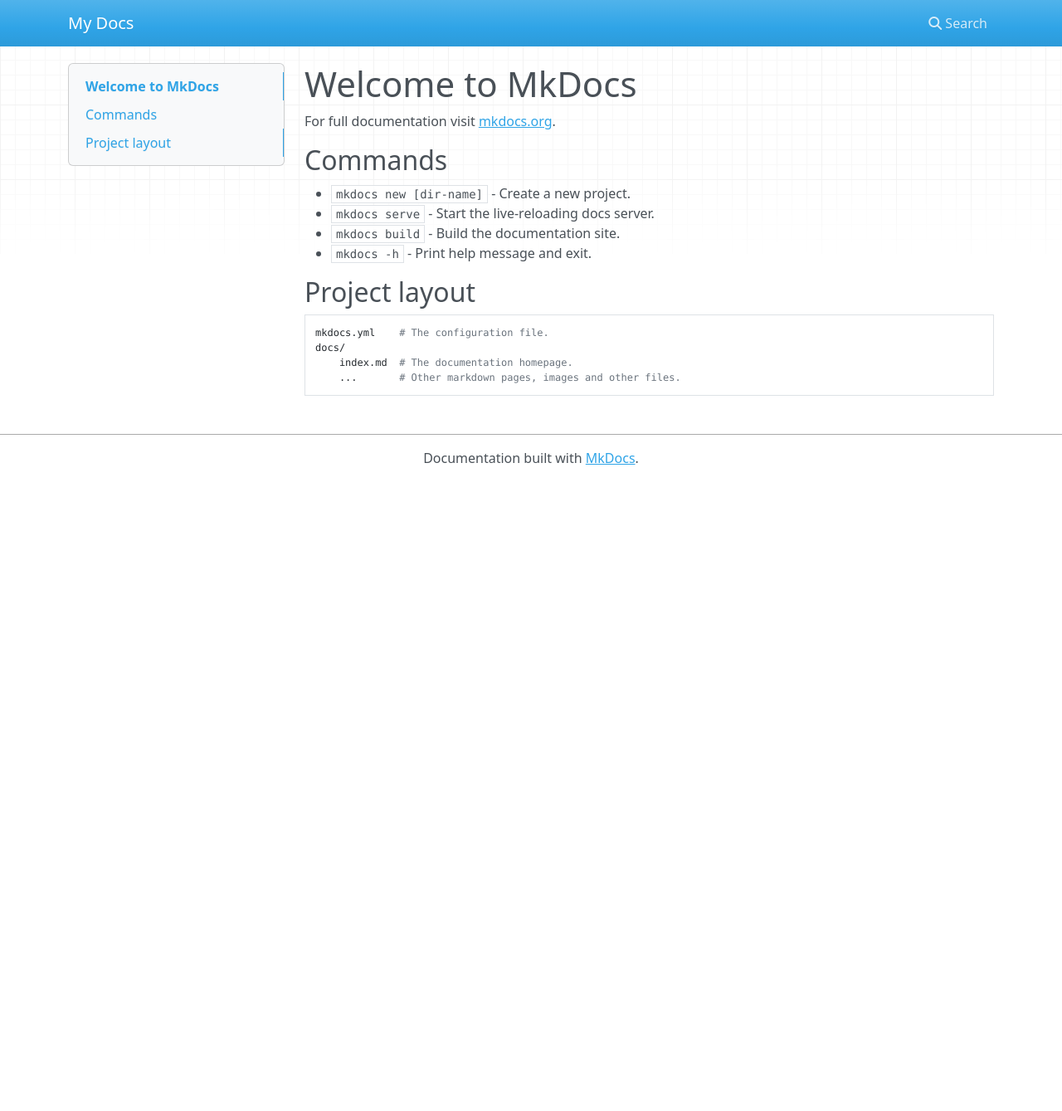
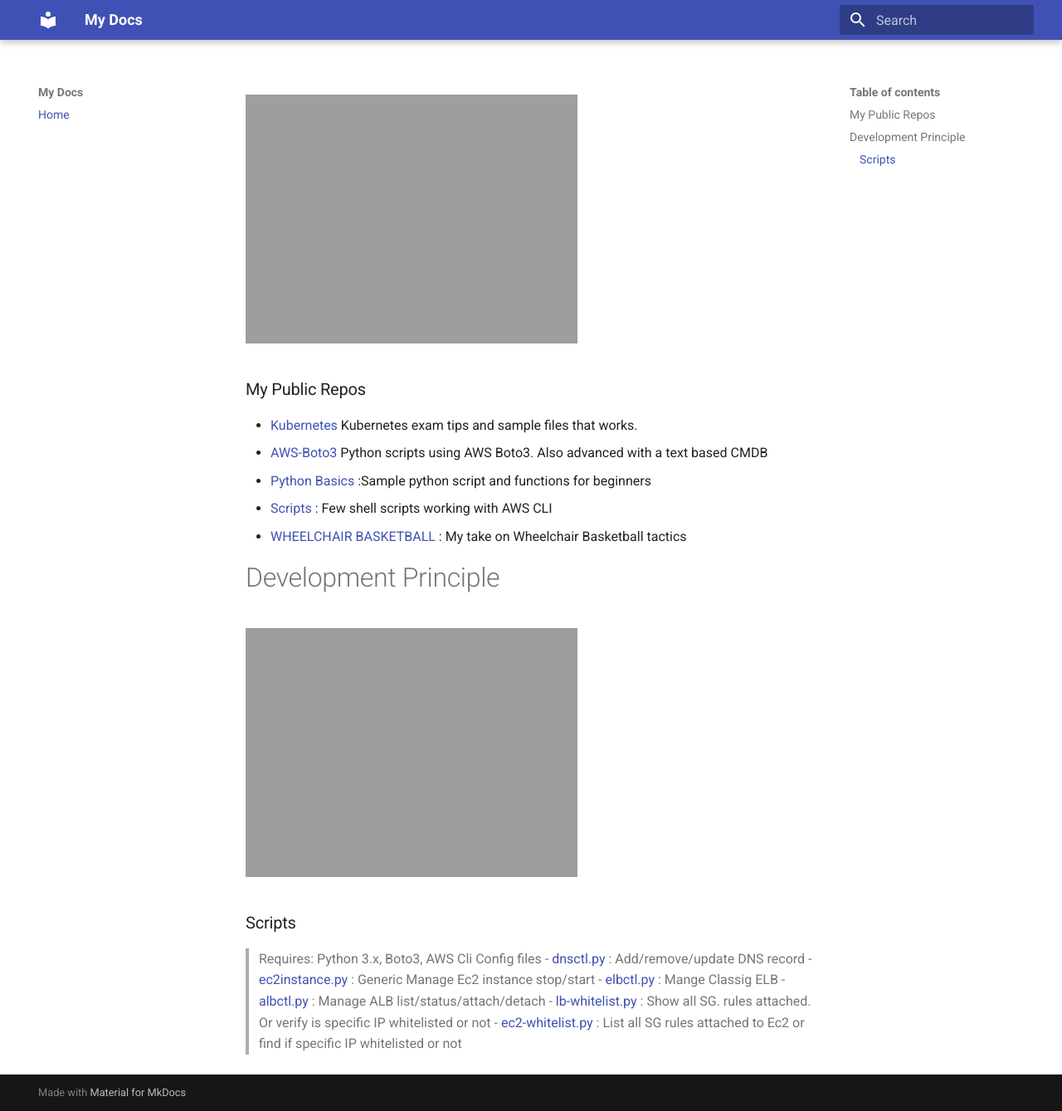
Before and after one commit to vettom/vettom.github.io, an MkDocs documentation site: the page built from docs/index.md, in a window 1280 px wide and 1339 px high. Shown: the whole window at 83% size. Built offline with MkDocs 1.6.1 and Material for MkDocs 9.7.7, drawn with Linux system fonts in a browser that asks for light colours; nearby versions of some CDN libraries.

Commit message:
Update by DV on Wed 14 Feb 2024 13:14:47 GMT

```diff
--- a/docs/index.md
+++ b/docs/index.md
@@ -1,17 +1,24 @@
-# Welcome to MkDocs
+![Denny Vettom Logo](https://vettom.github.io/images/dv-tec-logo-round2cm.png "Denny Vettom  Tech Logo")
 
-For full documentation visit [mkdocs.org](https://www.mkdocs.org).
 
-## Commands
 
-* `mkdocs new [dir-name]` - Create a new project.
-* `mkdocs serve` - Start the live-reloading docs server.
-* `mkdocs build` - Build the documentation site.
-* `mkdocs -h` - Print help message and exit.
+### My Public Repos
 
-## Project layout
+- [Kubernetes](https://github.com/vettom/Kubernetes) Kubernetes exam tips and sample files that works.
+- [AWS-Boto3](https://github.com/vettom/Aws-Boto3) Python scripts using AWS Boto3. Also advanced with a text based CMDB
+- [Python Basics](https://github.com/vettom/PythonBasics)  :Sample python script and functions for beginners
+- [Scripts](https://github.com/vettom/Scripts)  : Few shell scripts working with AWS CLI
+- [WHEELCHAIR BASKETBALL](https://vettom.github.io/wheelchairbasketball/) : My take on Wheelchair Basketball tactics
 
-    mkdocs.yml    # The configuration file.
-    docs/
-        index.md  # The documentation homepage.
-        ...       # Other markdown pages, images and other files.
+# Development Principle
+![alt text](https://vettom.github.io/images/dvethos.jpg "Denny Vettom Development ethos ")
+
+
+### Scripts
+ > Requires: Python 3.x, Boto3, AWS Cli Config files
+- [dnsctl.py](https://github.com/vettom/Aws-Boto3#dnsupdatepy)               : Add/remove/update DNS record
+- [ec2instance.py](https://github.com/vettom/Aws-Boto3#ec2instancepy)             : Generic Manage Ec2 instance stop/start
+- [elbctl.py](https://github.com/vettom/Aws-Boto3#elbctlpy)             : Mange Classig ELB
+- [albctl.py](https://github.com/vettom/Aws-Boto3#albctlpy-elb-v2)      : Manage ALB list/status/attach/detach
+- [lb-whitelist.py](https://github.com/vettom/Aws-Boto3#lb-whitelistcheckpy)   : Show all SG. rules attached. Or verify is specific IP whitelisted or not
+- [ec2-whitelist.py](https://github.com/vettom/Aws-Boto3/blob/master/ec2-whitelistcheck.py)   : List all SG rules attached to Ec2 or find if specific IP whitelisted or not
--- a/mkdocs.yml
+++ b/mkdocs.yml
@@ -1 +1,4 @@
 site_name: My Docs
+site_url: https://vettom.github.io
+theme:
+  name: material
```
